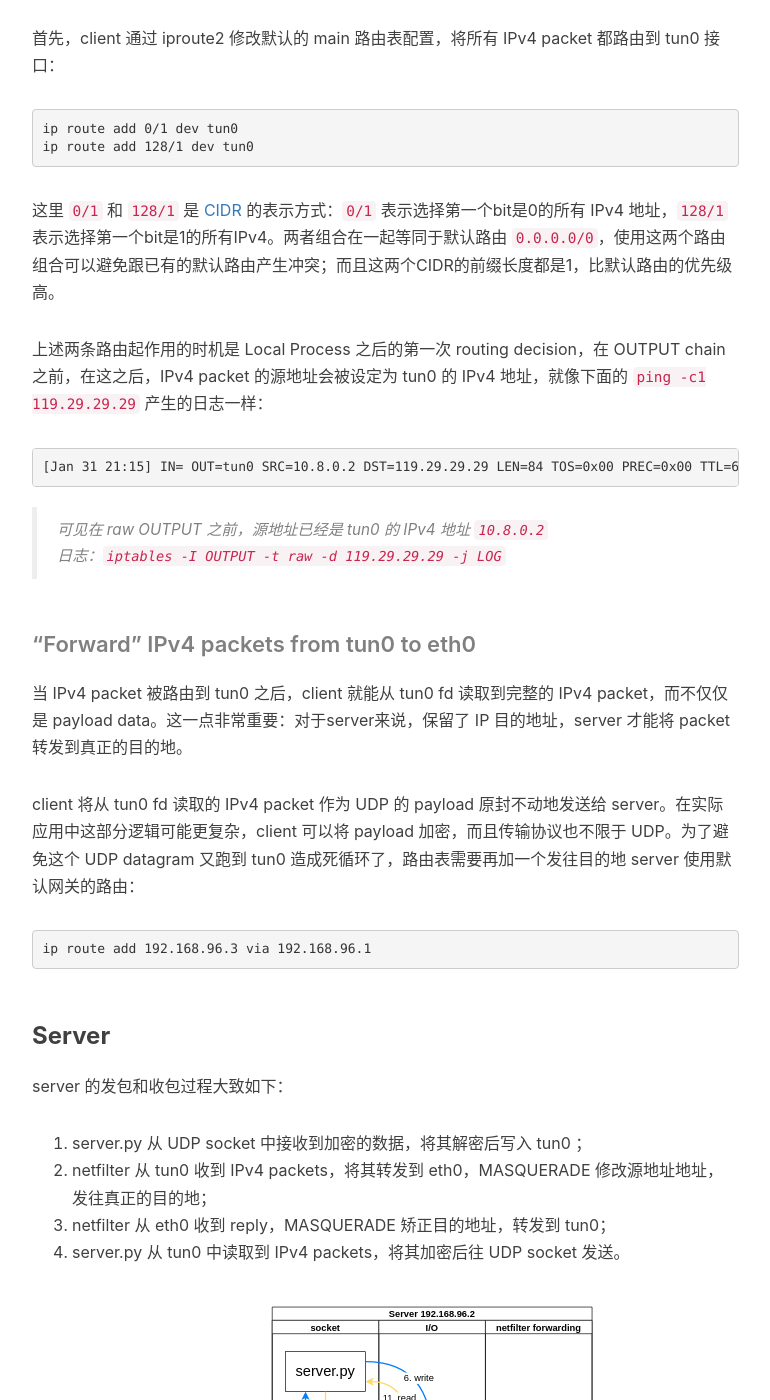
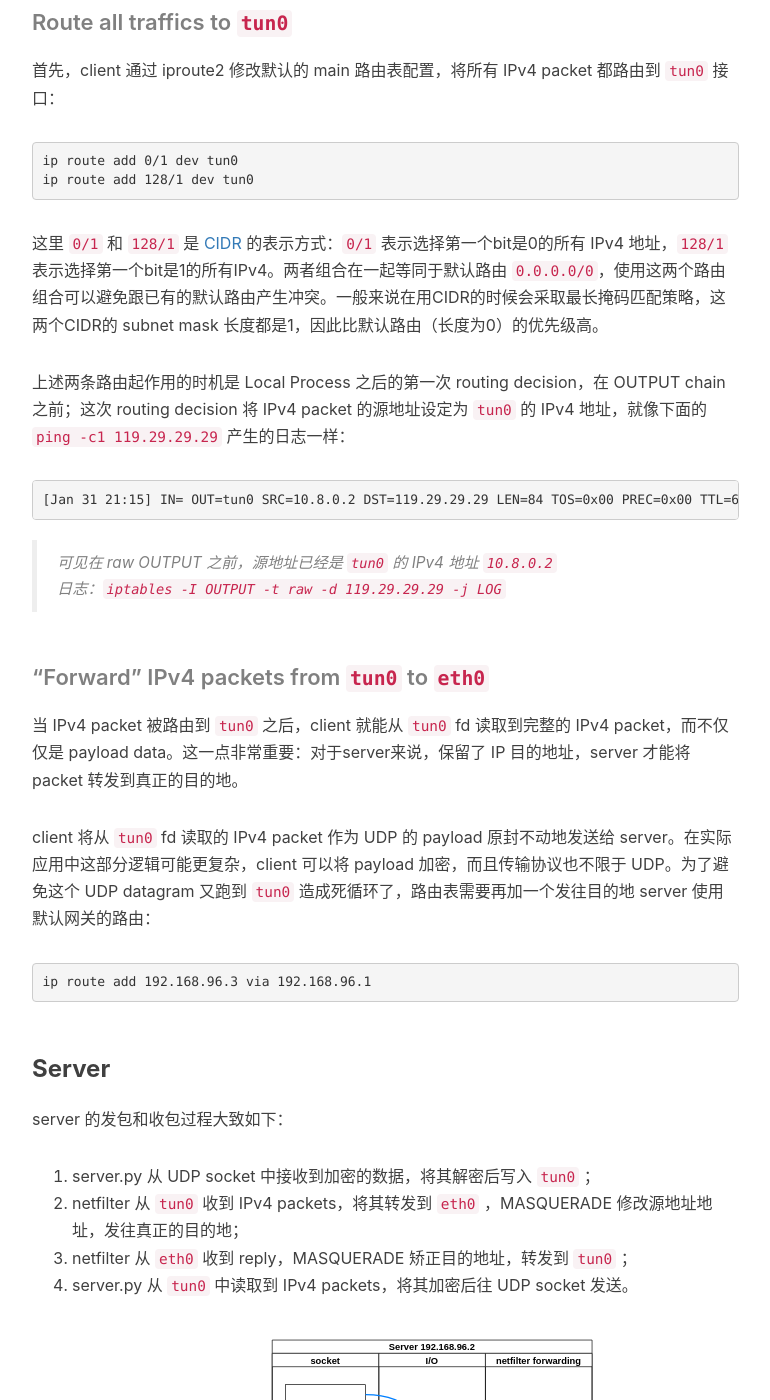
Before and after one commit to kayoch1n/kayoch1n.github.io, a Jekyll site: the page built from _posts/2024-01-31-linux-tuntap.markdown, in a window 1280 px wide and 1400 px high, scrolled down 4611 px. Shown: the whole window, without its empty margins (233-1003 px from the left). Built offline with Jekyll 4.4.1, drawn with Linux system fonts in a browser that asks for light colours; nearby versions of some CDN libraries; comment, search, counter and statistics services are not loaded; some of the changed text lies outside the part shown.

Commit message:
更新 _posts/2024-01-31-linux-tuntap.markdown

````diff
--- a/_posts/2024-01-31-linux-tuntap.markdown
+++ b/_posts/2024-01-31-linux-tuntap.markdown
@@ -45,7 +45,7 @@
 
 ### See resolved macros
 
-用 Python 创建 tun 接口需要使用一些宏作为参数，而这些宏在 CPython 中并未定义，于是得写一个小程序去把这些值打出来。
+用 Python 创建 tun 接口需要使用一些宏作为参数，但是这些宏在 CPython 中并未定义，得用点代码把这些值打出来：
 
 ```c
 void dump_hex(void* mem, size_t size) {
@@ -59,7 +59,7 @@
 }
 ```
 
-顺便提一个找出头文件在文件系统中实际位置的方法，方便查找头文件源代码：
+顺便提一个找出头文件在文件系统中实际位置的方法，方便查找本地的头文件源代码：
 
 ```bash
 gcc cmem.cc -H -fsyntax-only 2>&1 | grep tun.h
@@ -67,7 +67,9 @@
 
 ## Use tun in a VPN demo
 
-tun 虚拟接口常被用来实现 VPN。这个 VPN demo 根据[这篇文章](https://lxd.me/a-simple-vpn-tunnel-with-tun-device-demo-and-some-basic-concepts)用 Python 改写而成，这里记录一下我对这个VPN的理解。
+tun 虚拟接口常被用来实现 VPN。这个 VPN demo 根据[这篇文章](https://lxd.me/a-simple-vpn-tunnel-with-tun-device-demo-and-some-basic-concepts)用 Python 改写而成，源代码在[这里](https://github.com/kayoch1n/vpndemo-azuna)。
+
+在这个 demo 中，client `eth0` 的地址是 192.168.96.2，server 的  `eth0`  的地址是 192.168.96.3，网关是 192.168.96.1。这里记录一下我对这个VPN的理解。
 
 
 ### Docker container
@@ -78,7 +80,7 @@
 docker inspect setsuna | grep -i PID
 ```
 
-执行 iptables 修改 netfilter 需要 root 特权，容器在默认情况下无法使用。根据 `man capabilities` 的描述，传统上 Unix 将进程分成特权进程(euid=0, root/superuser)和非特权进程，通过 euid 和 egid 等方式检查权限；而 Linux 则是将root的特权划分成更小的单元，称为 capability ，可以为进程单独设置一个或多个 capabilities。为了能够修改 netfilter ，需要在 docker-compose.yml 中加入名为 `NET_ADMIN` 的 capabilities；此外，还需要[映射 `/dev/net/tun` 设备](https://stackoverflow.com/a/68071527/8706476)，否则 demo 打开该设备会失败：
+执行 iptables 修改 netfilter 需要 root 特权，容器在默认情况下无法使用。根据 `man capabilities` 的描述，传统上 Unix 将进程分成特权进程(euid=0, root/superuser)和非特权进程，通过 euid 和 egid 等方式检查权限；而 Linux 则是将root的特权划分成更小的单元，称为 capability ，可以为进程单独设置一个或多个 capabilities。为了能够修改 netfilter ，需要在 `docker-compose.yml` 中加入名为 `NET_ADMIN` 的 capabilities；此外，还需要[映射 `/dev/net/tun` 设备](https://stackoverflow.com/a/68071527/8706476)，否则 demo 打开该设备会失败：
 
 ```yml
 version: "3.8"
@@ -95,53 +97,51 @@
 
 ```bash
 sudo sysctl net.ipv4.ip_forward=1
-sudo sysctl net.netfilter.nf_log_all_netns=1
+sudo sysctl net.netfilter.nf_log_all_netns=1 # 如果你要观察日志的话。。。
 ```
 
-P.S. 有的资料提到 docker 允许[单独为容器指定部分内核参数](https://docs.docker.com/compose/compose-file/compose-file-v3/#sysctls)，这个说法恐怕会造成迷惑。我本地（ubuntu 18.04，docker 24）试了一下发现，在宿主机 IPv4 转发关闭的情况下，容器尽管使用了 `sysctls: [net.ipv4.ip_forward=1]` 也还是不能转发IPv4。而且这跟宿主机的 user 是否为 root 无关，哪怕容器本身是用 sudo 拉起来的也一样。不过，反过来就不一样了，在宿主机打开该开关的情况下，容器使用了 `net.ipv4.ip_forward=0` 雀食能禁止 IPv4 转发。咱只能猜测 docker 只能关闭内核参数，而不能主动打开被宿主机关闭的内核参数。
+P.S. 有的资料提到 docker 允许[单独为容器指定部分内核参数](https://docs.docker.com/compose/compose-file/compose-file-v3/#sysctls)，这个说法恐怕会造成迷惑。我本地（ubuntu 18.04，docker 24）试了一下发现，在宿主机 IPv4 转发关闭的情况下，容器尽管使用了 `sysctls: [net.ipv4.ip_forward=1]` 也还是不能转发IPv4。而且这跟宿主机的 user 是否为 root 无关，哪怕容器本身是用 sudo 拉起来的也一样。不过，反过来就不一样了，在宿主机打开该开关的情况下，容器使用了 `net.ipv4.ip_forward=0` 雀食能禁止 IPv4 转发，猜测 docker 只能关闭内核参数，而不能主动打开被宿主机关闭的内核参数。
 
 
 ### Client
 
 client 的发包和收包过程大致是：
 
-1. netfilter 将所有进程产生的 IPv4 packets 路由到 tun0；
-2. client.py 从 tun0 读取 IPv4 packets，加密之后写入 UDP socket；
-3. client.py 从 UDP socket 接收到数据，解密之后写入 tun0 ；
+1. netfilter 将所有进程产生的 IPv4 packets 路由到 `tun0` ；
+2. client.py 从 `tun0` 读取 IPv4 packets，加密之后写入 UDP socket；
+3. client.py 从 UDP socket 接收到数据，解密之后写入 `tun0` ；
 4. netfilter 将 reply dispatch 到对应的进程。
 
 ![vpn demo client]({{ site.url }}/assets/2024-01-31-tunvpn-client.svg)
 
-> 另外提一下，docker 给 client 分配 eth0 的地址是 192.168.96.2，server 的eth0 的地址是 192.168.96.3，网关是 192.168.96.1。
->
 > 在 netfilter 中，同一个 packet 先后遍历了两次 source localhost(1 and 3) 以及两次 destination localhost(14 and 16)。
 
-#### Route all traffics to tun0
+#### Route all traffics to `tun0`
 
-首先，client 通过 iproute2 修改默认的 main 路由表配置，将所有 IPv4 packet 都路由到 tun0 接口：
+首先，client 通过 iproute2 修改默认的 main 路由表配置，将所有 IPv4 packet 都路由到 `tun0` 接口：
 
 ```sh
 ip route add 0/1 dev tun0
 ip route add 128/1 dev tun0
 ```
 
-这里 `0/1` 和 `128/1` 是 [CIDR](https://en.wikipedia.org/wiki/Classless_Inter-Domain_Routing) 的表示方式：`0/1` 表示选择第一个bit是0的所有 IPv4 地址，`128/1` 表示选择第一个bit是1的所有IPv4。两者组合在一起等同于默认路由 `0.0.0.0/0`，使用这两个路由组合可以避免跟已有的默认路由产生冲突；而且这两个CIDR的前缀长度都是1，比默认路由的优先级高。
+这里 `0/1` 和 `128/1` 是 [CIDR](https://en.wikipedia.org/wiki/Classless_Inter-Domain_Routing) 的表示方式：`0/1` 表示选择第一个bit是0的所有 IPv4 地址，`128/1` 表示选择第一个bit是1的所有IPv4。两者组合在一起等同于默认路由 `0.0.0.0/0`，使用这两个路由组合可以避免跟已有的默认路由产生冲突。一般来说在用CIDR的时候会采取最长掩码匹配策略，这两个CIDR的 subnet mask 长度都是1，因此比默认路由（长度为0）的优先级高。
 
-上述两条路由起作用的时机是 Local Process 之后的第一次 routing decision，在 OUTPUT chain 之前，在这之后，IPv4 packet  的源地址会被设定为 tun0 的 IPv4 地址，就像下面的 `ping -c1 119.29.29.29` 产生的日志一样：
+上述两条路由起作用的时机是 Local Process 之后的第一次 routing decision，在 OUTPUT chain 之前；这次 routing decision 将 IPv4 packet 的源地址设定为 `tun0` 的 IPv4 地址，就像下面的 `ping -c1 119.29.29.29` 产生的日志一样：
 
 ```log
 [Jan 31 21:15] IN= OUT=tun0 SRC=10.8.0.2 DST=119.29.29.29 LEN=84 TOS=0x00 PREC=0x00 TTL=64 ID=61307 DF PROTO=ICMP TYPE=8 CODE=0 ID=41 SEQ=1
 ```
 
-> 可见在 raw OUTPUT 之前，源地址已经是 tun0 的 IPv4 地址 `10.8.0.2`
+> 可见在 raw OUTPUT 之前，源地址已经是 `tun0` 的 IPv4 地址 `10.8.0.2`
 >
 > 日志：`iptables -I OUTPUT -t raw -d 119.29.29.29 -j LOG`
 
-#### "Forward" IPv4 packets from tun0 to eth0
+#### "Forward" IPv4 packets from `tun0` to  `eth0`
 
-当 IPv4 packet 被路由到 tun0 之后，client 就能从 tun0 fd 读取到完整的 IPv4 packet，而不仅仅是 payload data。这一点非常重要：对于server来说，保留了 IP 目的地址，server 才能将 packet 转发到真正的目的地。
+当 IPv4 packet 被路由到 `tun0` 之后，client 就能从 `tun0` fd 读取到完整的 IPv4 packet，而不仅仅是 payload data。这一点非常重要：对于server来说，保留了 IP 目的地址，server 才能将 packet 转发到真正的目的地。
 
-client 将从 tun0 fd 读取的 IPv4 packet 作为 UDP 的 payload 原封不动地发送给 server。在实际应用中这部分逻辑可能更复杂，client 可以将 payload 加密，而且传输协议也不限于 UDP。为了避免这个 UDP datagram 又跑到 tun0 造成死循环了，路由表需要再加一个发往目的地 server 使用默认网关的路由：
+client 将从 `tun0` fd 读取的 IPv4 packet 作为 UDP 的 payload 原封不动地发送给 server。在实际应用中这部分逻辑可能更复杂，client 可以将 payload 加密，而且传输协议也不限于 UDP。为了避免这个 UDP datagram 又跑到 `tun0` 造成死循环了，路由表需要再加一个发往目的地 server 使用默认网关的路由：
 
 ```sh
 ip route add 192.168.96.3 via 192.168.96.1
@@ -153,29 +153,46 @@
 
 server 的发包和收包过程大致如下：
 
-1. server.py 从 UDP socket 中接收到加密的数据，将其解密后写入 tun0 ；
-2. netfilter 从 tun0 收到 IPv4 packets，将其转发到 eth0，MASQUERADE 修改源地址地址，发往真正的目的地；
-3. netfilter 从 eth0 收到 reply，MASQUERADE 矫正目的地址，转发到 tun0；
-4. server.py 从 tun0 中读取到 IPv4 packets，将其加密后往 UDP socket 发送。
+1. server.py 从 UDP socket 中接收到加密的数据，将其解密后写入 `tun0` ；
+2. netfilter 从 `tun0` 收到 IPv4 packets，将其转发到  `eth0` ，MASQUERADE 修改源地址地址，发往真正的目的地；
+3. netfilter 从  `eth0`  收到 reply，MASQUERADE 矫正目的地址，转发到 `tun0` ；
+4. server.py 从 `tun0` 中读取到 IPv4 packets，将其加密后往 UDP socket 发送。
 
 ![vpn demo client]({{ site.url }}/assets/2024-01-31-tunvpn-server.svg)
 
 > 同一个 packet 先后遍历 destination localhost(5)、两次 forwarded packets(7 and 10) 以及一次 source localhost(12)。
 >
-> 另外 server 的 tun0 的 IPv4 地址其实根本没用上。
+> 另外 server 的 `tun0` 的 IPv4 地址其实根本没用上。
 
 #### MASQUERADE
 
-相比 client，server 不需要设置路由，但是要设置 iptables。server 从 UDP socket 中读取的 IPv4 packet 源地址仍然是 client tun0 的 10.8.0.2。为了能正常收到 reply，server 设置了一条针对源地址 10.8.0.2/16 使用 MASQUERADE 的规则：
+相比 client，server 不需要设置路由，但是要设置 iptables。server 从 UDP socket 中读取的 IPv4 packet 源地址仍然是 client `tun0` 的 10.8.0.2。为了能正常收到 reply，server 设置了一条针对源地址 10.8.0.2/16 使用 MASQUERADE 的规则：
 
-- 在 forward incoming IPv4 packets 的 POSTROUTING chain，IPv4 packet 的源地址，如果是 10.8.0.2/16 就会被修改为 192.168.96.3，也就是 server eth0 的地址；
+- 在 forward incoming IPv4 packets 的 POSTROUTING chain，IPv4 packet 的源地址如果是 10.8.0.2/16 就会被修改为 192.168.96.3，也就是 server  `eth0`  的地址；
 - 在 forward reply 的过程中，reply 的目的地址会从 192.168.96.3 被修改为 10.8.0.2。这可能是 nat PREROUTING 利用 conntrack 实现的。
 
 > [上一篇关于 iptables 的笔记]({{ site.url }}/blog/linux-iptables#masquerade)也记录过 MASQUERADE。
 
+### More on iptables
+
+还有两条 iptables 规则值得注意：
+
+```bash
+iptables -I FORWARD 1 -i tun0 -m state --state RELATED,ESTABLISHED -j ACCEPT
+iptables -I FORWARD 1 -o tun0 -j ACCEPT
+```
+
+这两条规则都指定了顺序为1，目的是要让 FORWARD chain 确保 VPN 的 traffic 不会被 DROP 掉。虽然 chain 的默认 policy 可能是 ACCEPT，但是如果单纯依赖这一点而不用规则显式 ACCEPT 的话，就有可能出现 VPN traffic 被别的规则 DROP 掉的问题。而且，考虑到将来可能的用途，包括 LOG、修改默认 policy or precedence，显式 ACCEPT 也是一个好的习惯。
+
+### Bugs
+
 ### Conclusion
 
-写入 tun 接口 fd 的数据，会被当作一个 IP packet（而不是payload） 进入 netfilter；当一个 IP packet 带着 OUT=tun 接口离开 netfilter 的时候，使用者可以通过 tun 接口 fd 读取到它的包括header在内的完整数据，而不只是 payload。tun 接口给予了使用者直接写入/读取 netfilter 数据的便利。最后来一个 vpn demo 的全景图~
+写入 tun 接口 fd 的数据，会被当作一个 IPv4 packet（而不是payload） 进入 netfilter；当一个 IPv4 packet 带着 OUT=tun 接口离开 netfilter 的时候，使用者可以通过 tun 接口 fd 读取到它的包括header在内的完整数据，而不只是 payload。tun 接口给予了使用者直接写入/读取 netfilter 数据的便利。
+
+IPv4 packets 从 client 的 `tun0` 的进入，从 server 的 `tun0` 出来，其内容在这期间没有经过任何修改，就像进入了一个隧道一样，进去的时候是啥样，出来的时候也是那个鬼样，反之亦然。不得不佩服协议分层确实是一个精妙的设计！这个 IP 隧道对于所有运行于 IPv4 之上的应用程序来说是透明的，应用程序无需修改or重启即可使用隧道，同时保有上层协议的全部能力（e.g., TCP keepalive）。
+
+最后来一个 vpn demo 的全景图~
 
 ![vpn demo client]({{ site.url }}/assets/2024-01-31-tunvpn.svg)
 
````
Also changed, not shown: other parts of _posts/2024-01-31-linux-tuntap.markdown (+2 -2 lines).
